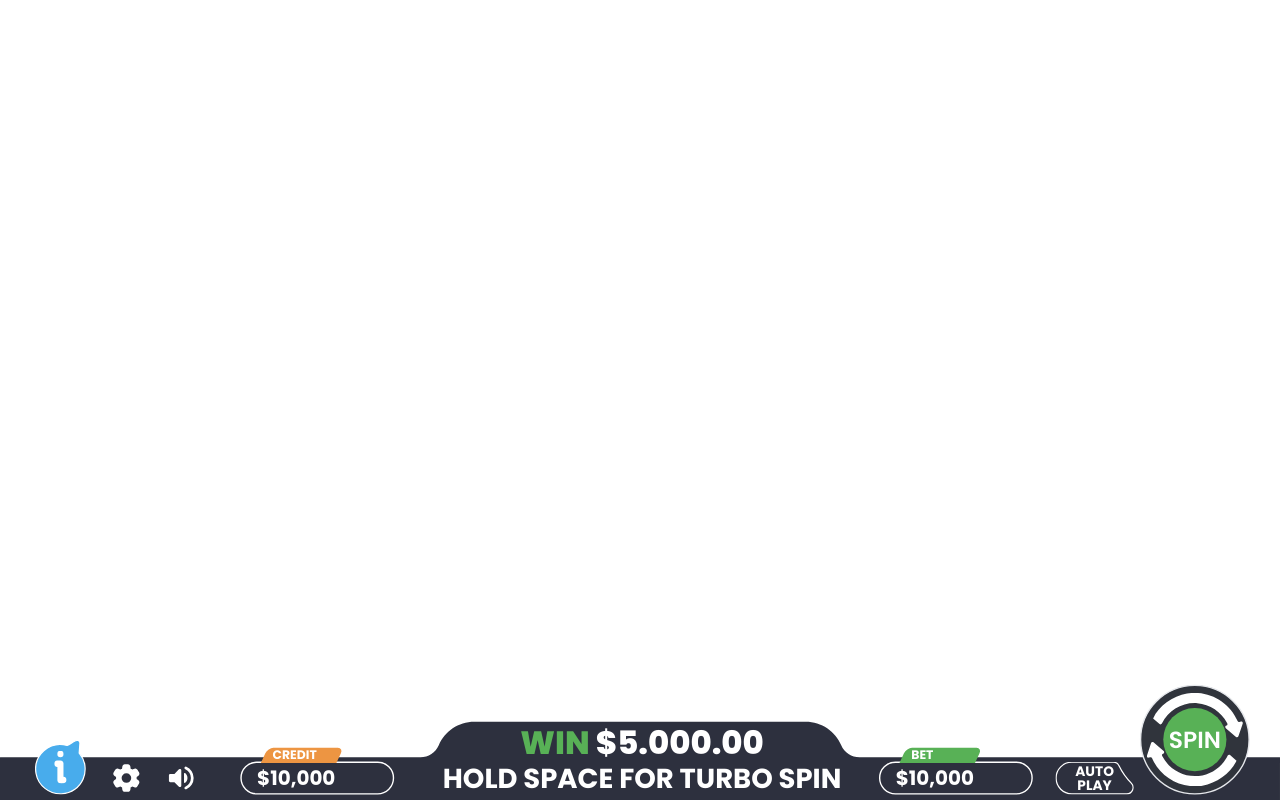
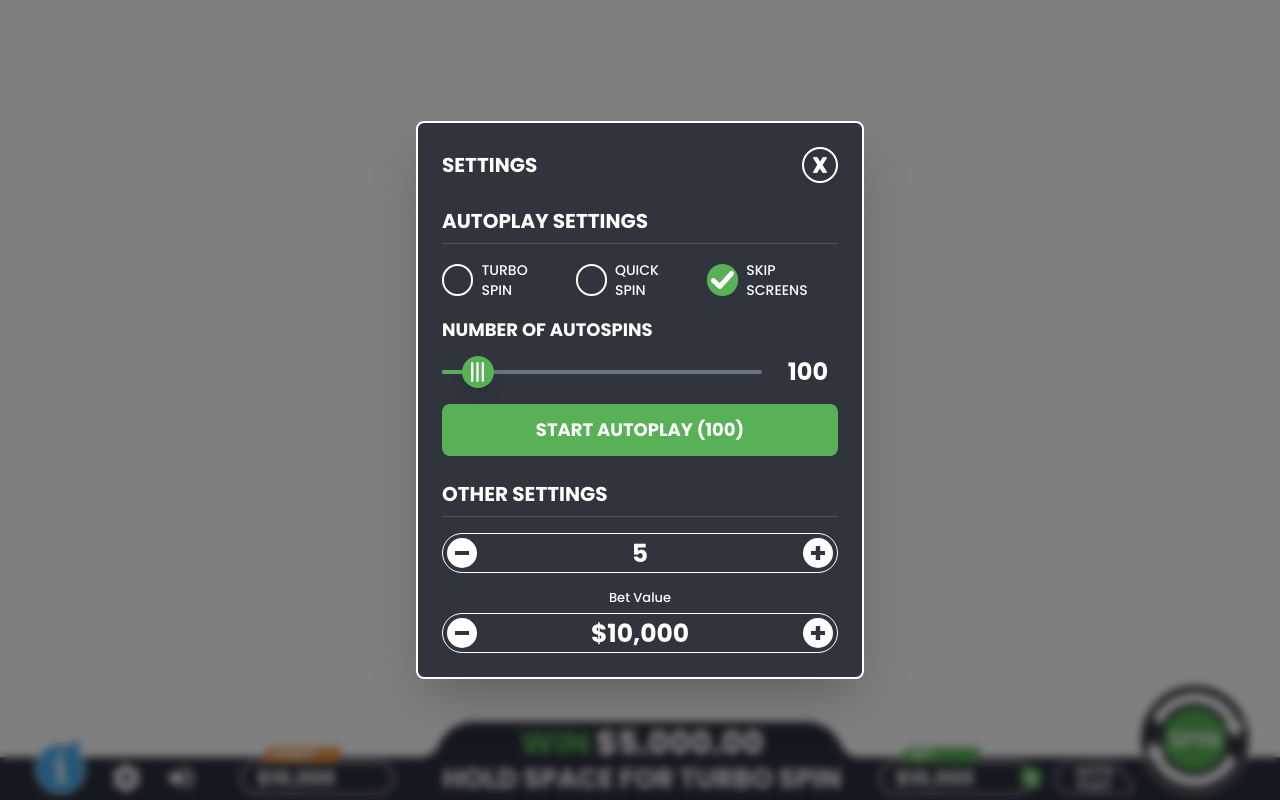
Before and after one commit to monvanCe/slot-ui, a React (Create React App) app: page / in a window 1280 px wide. Both pictures are taken after a click on the element 126 px from the left and 778 px from the top of the page. Built offline with nearby package versions, Linux system fonts and the light colour scheme.

Commit message:
counter component

```diff
--- a/src/App.tsx
+++ b/src/App.tsx
@@ -14,6 +14,7 @@ import { calculatePixelPosition } from './utils/calculatePixelPosition';
 import Modal from './components/ui/modal';
 import Slider from './components/ui/slider';
 import Choice from './components/ui/choice';
+import Counter from './components/ui/counter';
 import {
   setSpinButtonState,
   setAutoplayButtonState,
@@ -25,9 +26,11 @@ export default function App() {
   const dispatch = useAppDispatch();
   const componentStyles = useAppSelector((state) => state.componentStyles);
   const componentStates = useAppSelector((state) => state.componentStates);
-  const [isAutoplayModalOpen, setIsAutoplayModalOpen] = useState(false);
   const [autoplayCount, setAutoplayCount] = useState(100);
   const [selectedSpinSpeed, setSelectedSpinSpeed] = useState('skip-screens');
+  const [isSettingsModalOpen, setIsSettingsModalOpen] = useState(false);
+  const [counterValue, setCounterValue] = useState(5);
+  const [betValue, setBetValue] = useState(10000);
 
   const spinSpeedOptions = [
     { id: 'turbo-spin', label: 'TURBO SPIN' },
@@ -64,13 +67,19 @@ export default function App() {
 
   return (
     <>
-      {/* Autoplay Modal */}
+      {/* Settings Modal */}
       <Modal
-        isOpen={isAutoplayModalOpen}
-        onClose={() => setIsAutoplayModalOpen(false)}
-        title="AUTOPLAY SETTINGS"
+        isOpen={isSettingsModalOpen}
+        onClose={() => setIsSettingsModalOpen(false)}
+        title="SETTINGS"
       >
         <div className="space-y-6">
+          {/* Autoplay Settings Section */}
+          <div className="space-y-4">
+            <h2 className="text-white font-bold text-xl border-b border-gray-600 pb-2">
+              AUTOPLAY SETTINGS
+            </h2>
+
             {/* Spin Speed Options */}
             <div className="space-y-3">
               <Choice
@@ -100,17 +109,48 @@ export default function App() {
               </div>
             </div>
 
-          {/* Start Button */}
+            {/* Start Autoplay Button */}
             <button
               onClick={() => {
                 console.log(`Starting autoplay with ${autoplayCount} spins`);
-              setIsAutoplayModalOpen(false);
+                setIsSettingsModalOpen(false);
               }}
               className="w-full py-3 px-6 rounded-lg font-bold text-lg transition-all duration-200 hover:opacity-90"
               style={{ backgroundColor: COLORS.green }}
             >
               START AUTOPLAY ({autoplayCount})
             </button>
+          </div>
+
+          {/* Other Settings Section */}
+          <div className="space-y-4">
+            <h2 className="text-white font-bold text-xl border-b border-gray-600 pb-2">
+              OTHER SETTINGS
+            </h2>
+
+            {/* Counter Test - Number Type */}
+            <div className="space-y-3">
+              <Counter
+                value={counterValue}
+                step={1}
+                displayType="number"
+                onIncrement={setCounterValue}
+                onDecrement={setCounterValue}
+              />
+            </div>
+
+            {/* Counter Test - Currency Type */}
+            <div className="space-y-3">
+              <Counter
+                value={betValue}
+                step={100}
+                displayType="currency"
+                label="Bet Value"
+                onIncrement={setBetValue}
+                onDecrement={setBetValue}
+              />
+            </div>
+          </div>
         </div>
       </Modal>
       <div
@@ -138,7 +178,10 @@ export default function App() {
           <InfoButton {...componentStates.infoButton} />
         </div>
         <div style={componentStyles.settingsButton}>
-          <IconButton {...componentStates.settingsButton} />
+          <IconButton
+            {...componentStates.settingsButton}
+            onPress={() => setIsSettingsModalOpen(true)}
+          />
         </div>
         <div style={componentStyles.volumeButton}>
           <IconButton {...componentStates.volumeButton} />
--- a/src/components/ui/adaptiveText.tsx
+++ b/src/components/ui/adaptiveText.tsx
@@ -18,7 +18,7 @@ interface AdaptiveTextProps {
 const AdaptiveText: React.FC<AdaptiveTextProps> = ({
   children,
   className = '',
-  minFontSize = 8,
+  minFontSize = 1,
   maxFontSize = 100,
   justify = 'center',
   align = 'center',
--- /dev/null
+++ b/src/components/ui/counter.tsx
@@ -0,0 +1,76 @@
+import React from 'react';
+import AdaptiveText from './adaptiveText';
+import DynamicSvg from './dynamicSvg';
+import { COLORS } from '../../utils/colors';
+
+const Counter: React.FC<ICounter> = ({
+  value,
+  step,
+  displayType,
+  onIncrement,
+  onDecrement,
+  label,
+  className = '',
+}) => {
+  const handleIncrement = () => {
+    onIncrement(value + step);
+  };
+
+  const handleDecrement = () => {
+    onDecrement(value - step);
+  };
+
+  const formatValue = (val: number): string => {
+    if (displayType === 'currency') {
+      return `$${val.toLocaleString('en-US', {
+        minimumFractionDigits: 0,
+        maximumFractionDigits: 0,
+      })}`;
+    }
+    return val.toString();
+  };
+
+  return (
+    <div className={`w-full ${className}`}>
+      {label && (
+        <div className="text-center mb-2 h-4">
+          <AdaptiveText className="text-white font-medium">
+            {label}
+          </AdaptiveText>
+        </div>
+      )}
+      {/* container */}
+      <div className="h-10 w-full border border-white rounded-full flex px-1 py-1 gap-2">
+        <button
+          onClick={handleDecrement}
+          className="h-full aspect-square p-2 rounded-full bg-white"
+        >
+          <DynamicSvg
+            svgFilePath="/svg/Minus_Icon.svg"
+            fillColor={COLORS.background}
+          />
+        </button>
+
+        {/* AdaptiveText Container */}
+        <div className="flex-1 h-full overflow-hidden">
+          <AdaptiveText className="text-white font-bold">
+            {formatValue(value)}
+          </AdaptiveText>
+        </div>
+
+        <button
+          onClick={handleIncrement}
+          className="h-full aspect-square bg-white rounded-full p-2"
+        >
+          <DynamicSvg
+            svgFilePath="/svg/Plus_Icon.svg"
+            fillColor={COLORS.background}
+            className="w-4 h-4"
+          />
+        </button>
+      </div>
+    </div>
+  );
+};
+
+export default Counter;
--- a/src/store/slices/componentStatesSlice.ts
+++ b/src/store/slices/componentStatesSlice.ts
@@ -21,7 +21,7 @@ const initialState: ComponentStatesState = {
   settingsButton: COMPONENT_STATES.settingsButton.default!,
   volumeButton: COMPONENT_STATES.volumeButton.default!,
   creditButton: COMPONENT_STATES.creditButton.default!,
-  betButton: COMPONENT_STATES.betButton.default!,
+  betButton: COMPONENT_STATES.betButton.pressable!,
   autoplayButton: COMPONENT_STATES.autoplayButton.default!,
 };
 
```
Also changed, not shown: src/const/types.d.ts (+12 -0 lines). Lines whose indentation alone changed are shown as unchanged.
